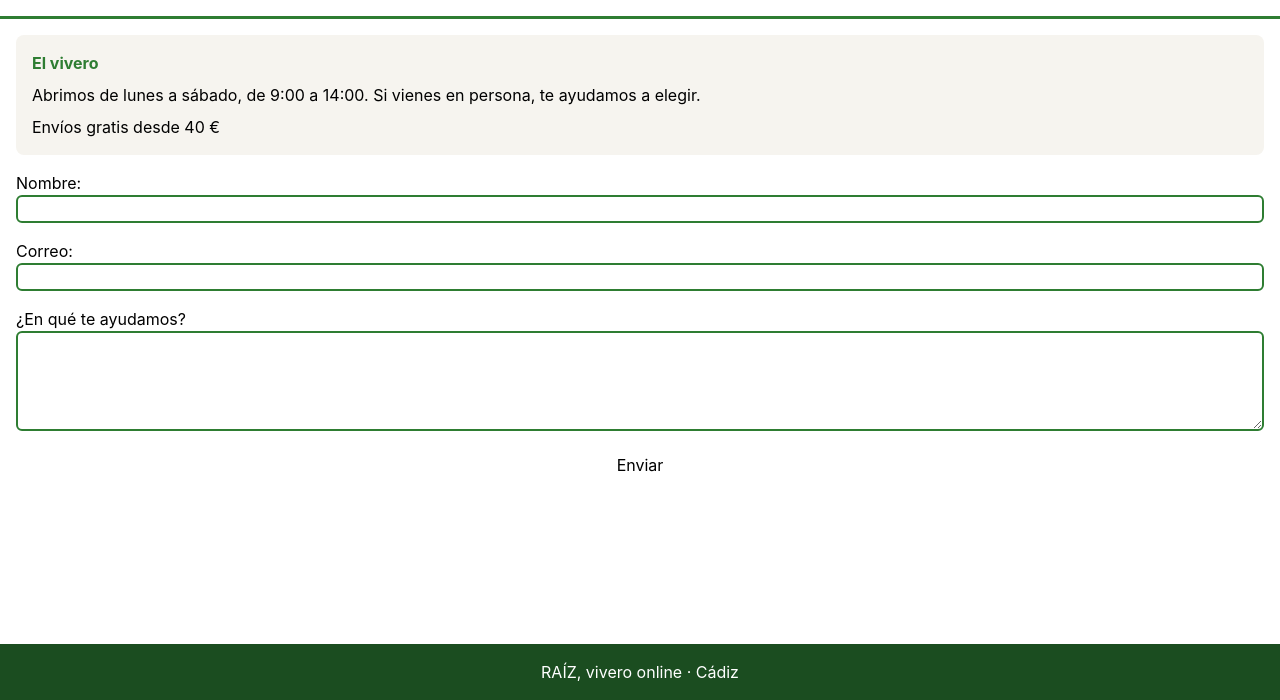
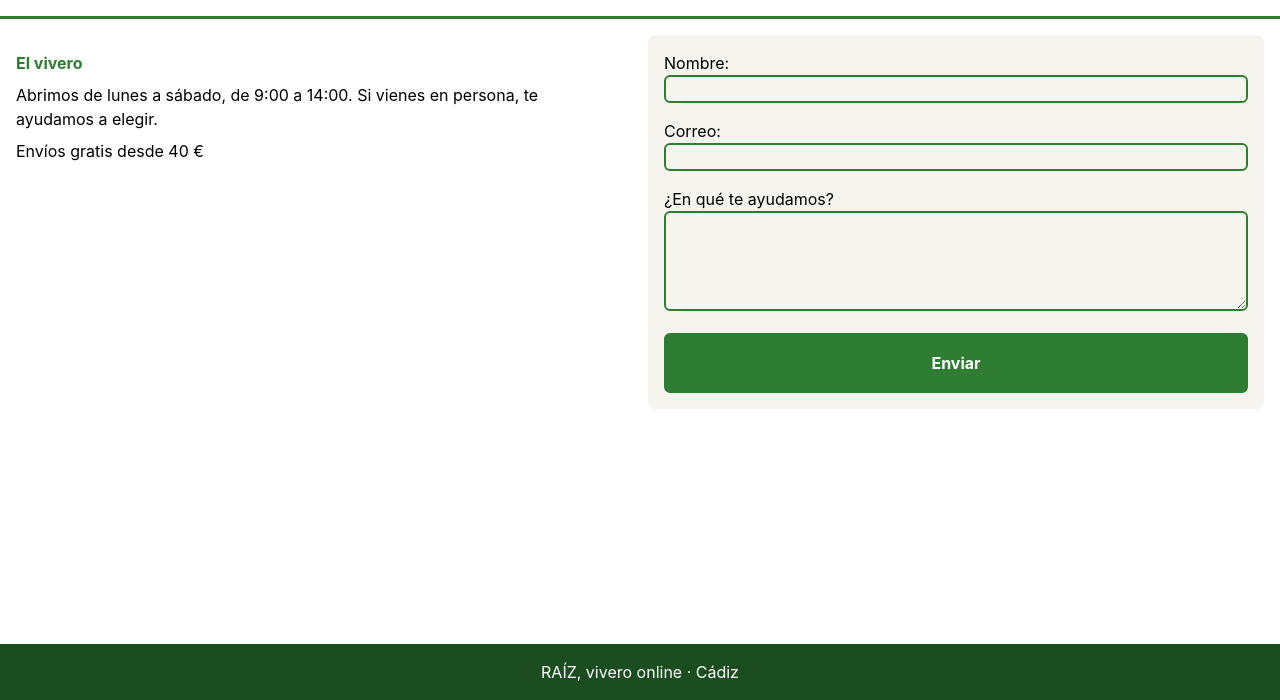
Before and after one commit to Jaimesf14/DIW-DAW2, a website built with Vite: page p2-raiz/contacto.html in a window 1280 px wide. Shown: the part 100-800 px from the top of the page. Built offline with nearby package versions, Linux system fonts and the light colour scheme.

Commit message:
B3: mejora acabada,y todo formateado con el prettier

```diff
--- a/p2-raiz/contacto.html
+++ b/p2-raiz/contacto.html
@@ -22,19 +22,25 @@
 
     <!-- Pongo flex-1 en el body para que el main no quede en mitad de la página, ya que hace que el main ocupe todo el espacio en blanco -->
     <main class="flex-1">
-      <h1 class="p-4 text-xl font-bold text-tierra border-b-3 border-marca" >Contacto</h1>
+      <h1 class="p-4 text-xl font-bold text-tierra border-b-3 border-marca">Contacto</h1>
 
-      <div class="flex flex-col pt-4">
-        <section class=" ml-4 mr-4 p-4 bg-fondo rounded-lg ">
+      <!-- para crear dos columnas desde el tamaño md pongo md:flex-row -->
+      <div class="flex flex-col md:flex-row md:gap-4 md:grid-cols-2 pt-4">
+        <section class="p-4 md:w-1/2">
           <h2 class="font-bold text-marca">El vivero</h2>
-          <p class="pt-2 pb-2">Abrimos de lunes a sábado, de 9:00 a 14:00. Si vienes en persona, te ayudamos a elegir.</p>
+          <p class="pt-2 pb-2">
+            Abrimos de lunes a sábado, de 9:00 a 14:00. Si vienes en persona, te ayudamos a elegir.
+          </p>
           <p>Envíos gratis desde 40 €</p>
         </section>
 
-        <form class="p-4 gap-4 pt-4 flex flex-col">
+        <form class="p-4 gap-4 flex flex-col mx-4 p-4 bg-fondo rounded-lg md:w-1/2 md:grid-cols-2">
           <label>
             Nombre:
-            <input class="border-2 border-marca rounded-md w-full focus-visible"
+            <!-- para que el boton cambie de color al seleccionarlo, como especifica el enunciado , pongo focus-visible:ring-tierra.
+             Tambien he puesto w-full, que es para que el input ocupe todo el anchjo de la pagina -->
+            <input
+              class="border-2 border-marca rounded-md w-full focus-visible:ring-tierra"
               id="nombre"
               name="nombre"
               autocomplete="name"
@@ -43,7 +49,8 @@
           </label>
           <label>
             Correo:
-            <input class="border-2 border-marca rounded-md w-full focus-visible"
+            <input
+              class="border-2 border-marca rounded-md w-full focus-visible:ring-tierra"
               id="correo"
               name="correo"
               type="email"
@@ -53,14 +60,17 @@
           </label>
           <label>
             ¿En qué te ayudamos?
-            <textarea class="border-2 border-marca rounded-md resize-y w-full focus-visible"
+            <textarea
+              class="border-2 border-marca rounded-md resize-y w-full focus-visible:ring-tierra"
               id="mensaje"
               name="mensaje"
               rows="4"
               required
             ></textarea>
           </label>
+          <!-- para que el boton cambie de color al pasar el rraton por encima, como especifica el enunciado , pongo hover:bg-marca-oscuro -->
           <button
+            class="p-4 border border-2 border-marca rounded-md bg-marca font-bold text-white hover:bg-marca-oscuro focus-visible:ring-tierra"
             type="submit"
           >
             Enviar
--- a/p2-raiz/scss/components/_tarjeta-planta.scss
+++ b/p2-raiz/scss/components/_tarjeta-planta.scss
@@ -59,7 +59,6 @@
 
 .tarjeta-planta--agotada {
   border: 3px solid $color-muted;
-  background-color: silver;
 }
 
 .tarjeta-planta--agotada .tarjeta-planta__etiqueta {
```
